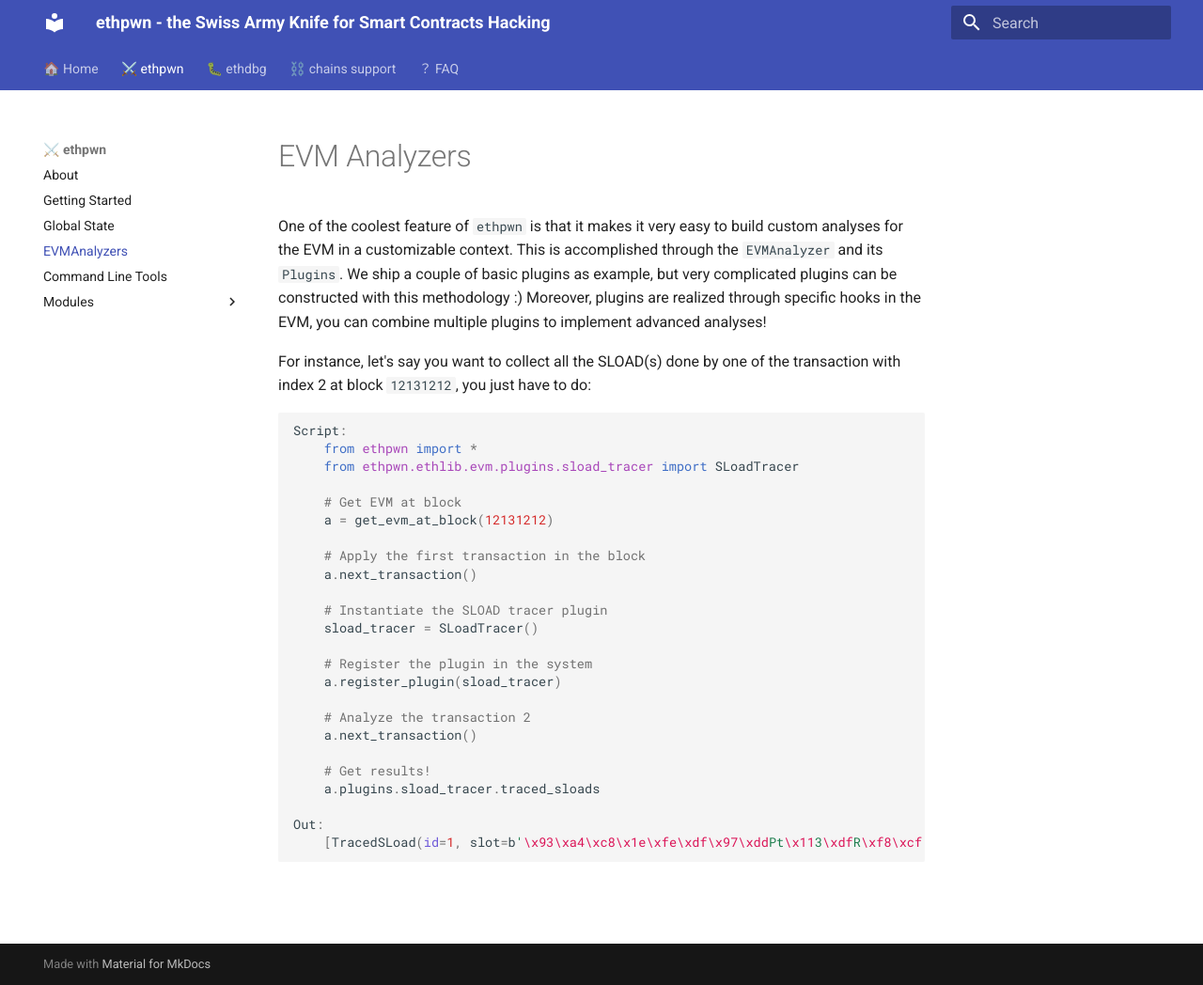
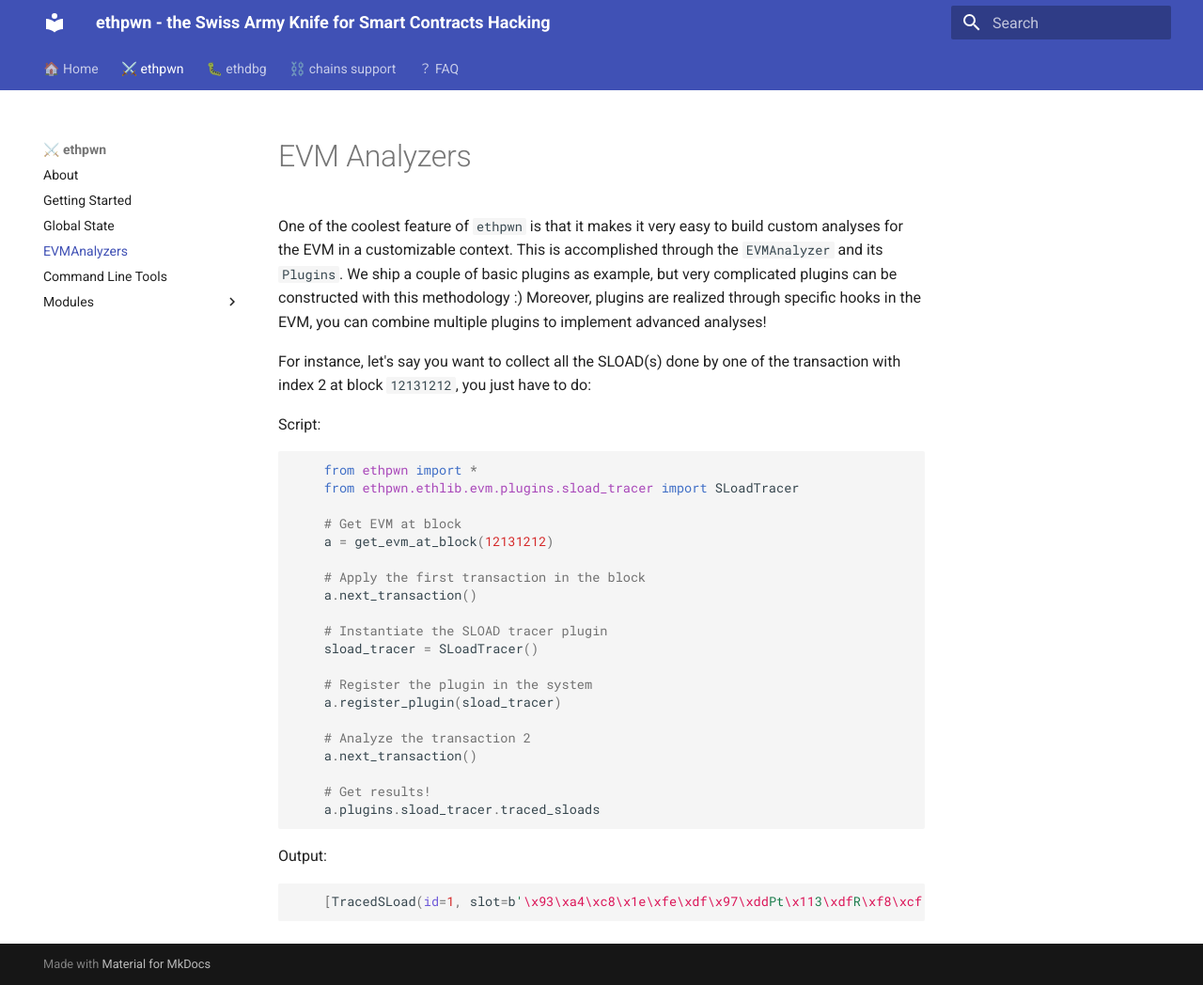
Before and after one commit to ethpwn/ethpwn, an MkDocs documentation site: the page built from docs/docs/ethpwn/evmanalyzers.md, in a window 1280 px wide and 1048 px high. Shown: the whole window at 94% size. Built offline with MkDocs 1.6.1 and Material for MkDocs 9.7.7, drawn with Linux system fonts in a browser that asks for light colours.

Commit message:
added evmanalyzers
Signed-off-by: degrigis <degrigis@ucsb.edu>

````diff
--- a/docs/docs/ethpwn/evmanalyzers.md
+++ b/docs/docs/ethpwn/evmanalyzers.md
@@ -6,9 +6,9 @@
 
 For instance, let's say you want to collect all the SLOAD(s) done by one of the transaction with index 2 at block `12131212`, you just have to do:
 
+Script:
+
 ```python
-
-Script:
     from ethpwn import *
     from ethpwn.ethlib.evm.plugins.sload_tracer import SLoadTracer
 
@@ -29,7 +29,10 @@
 
     # Get results!
     a.plugins.sload_tracer.traced_sloads
+```
 
-Out:
+Output:
+
+```python
     [TracedSLoad(id=1, slot=b'\x93\xa4\xc8\x1e\xfe\xdf\x97\xddPt\x113\xdfR\xf8\xcf.~\x0b\xc7}\xe3G\x88\xa6j\x1f\xd7\xc8\xa11\xbf', pc=1152, value=b'\x00\x00\x00\x00\x00\x00\x00\x00\x00\x00\x00\x00\x00\x00\x00\x00\x00\x00\x00\x00\x00\x00\x00\xd8\xd7&\xb7\x17z\x80\x00\x00'), .... ]
 ```
````
